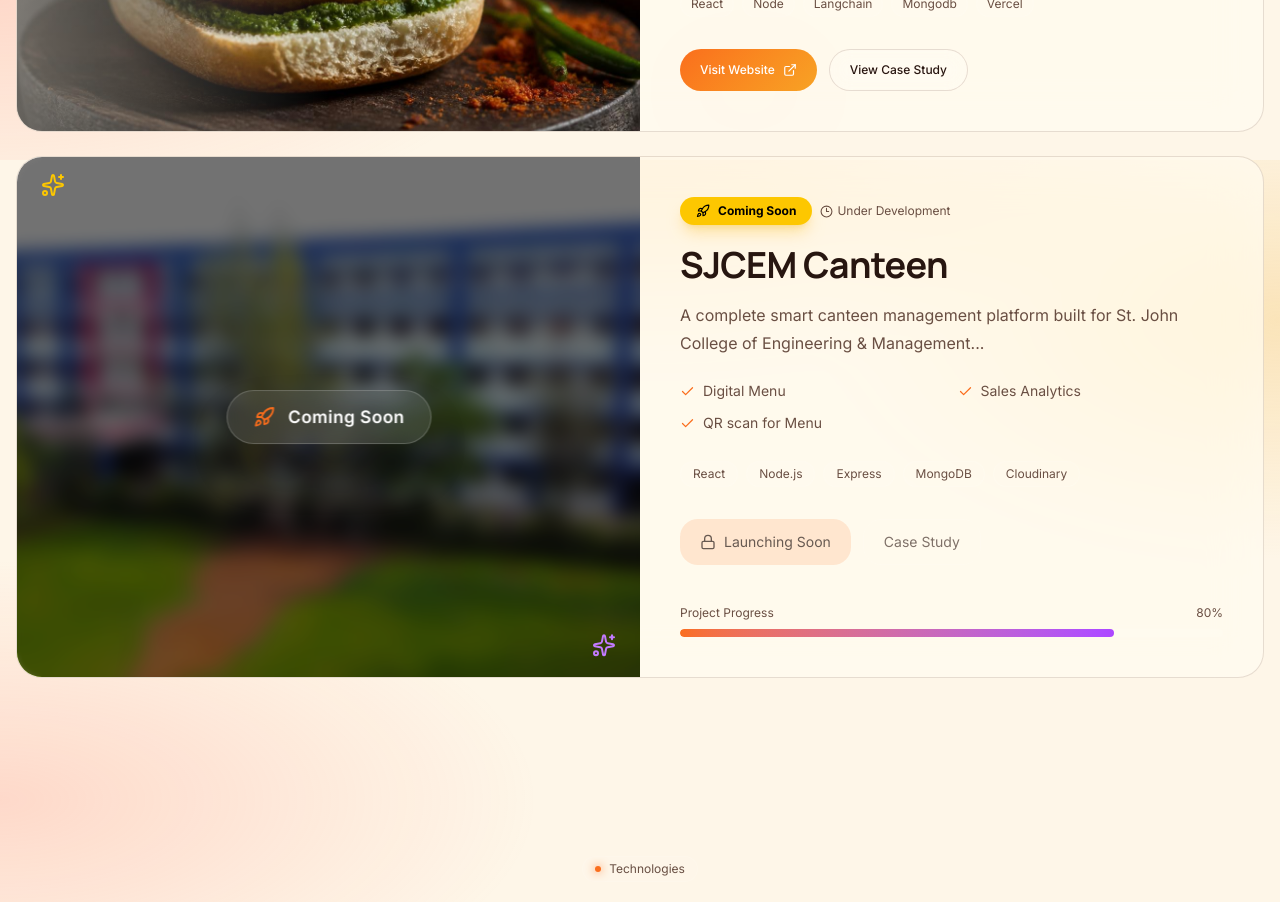
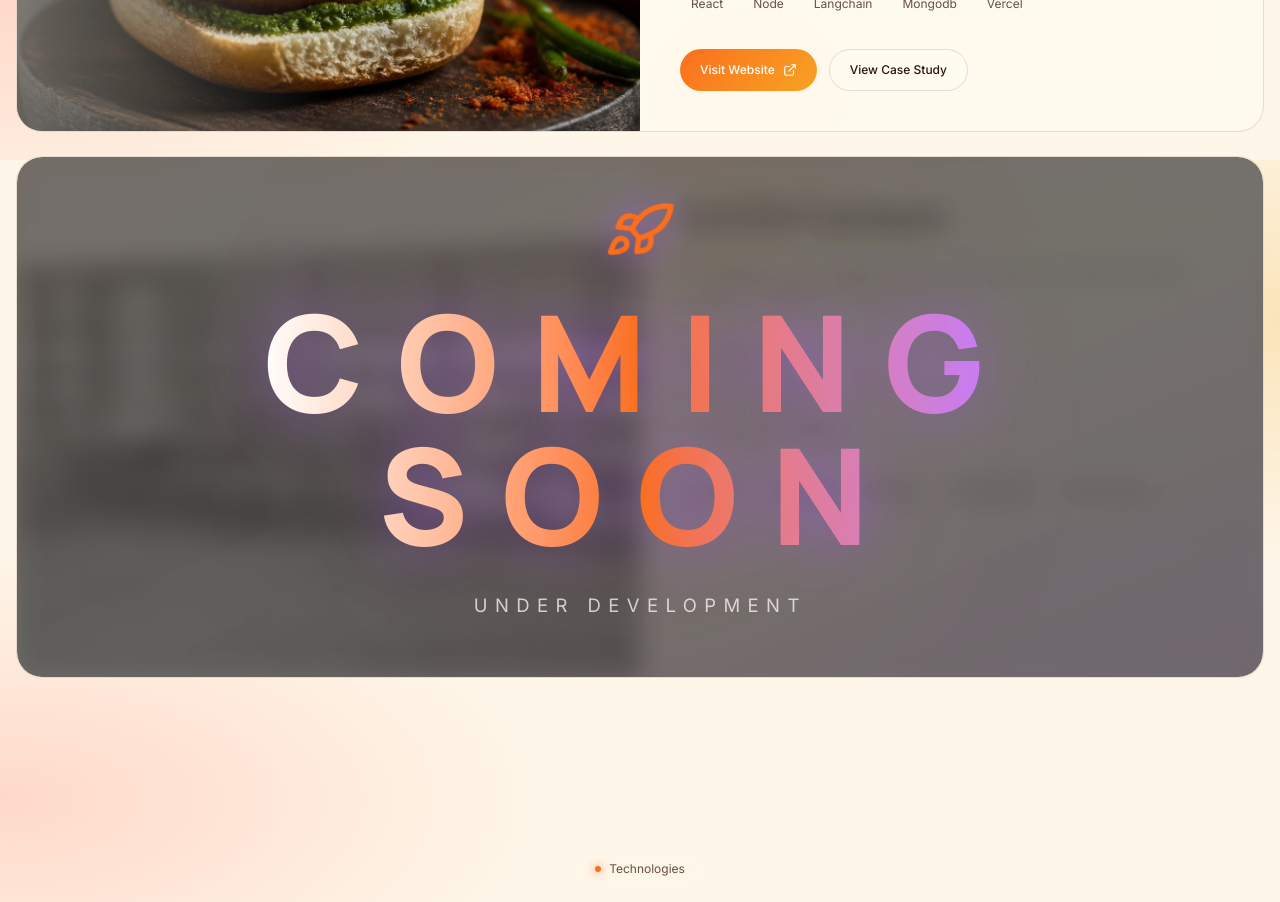
Before and after one commit to GenAuk-Official/Protfolio, a React (Vite) app: page / in a window 1280 px wide. Shown: the part 3040-3942 px from the top of the page. Built offline with nearby package versions, Linux system fonts and the light colour scheme.

Commit message:
updated coming soon

```diff
--- a/src/components/site/ProjectComingSoon.tsx
+++ b/src/components/site/ProjectComingSoon.tsx
@@ -20,211 +20,146 @@
     <motion.article
       initial={{ opacity: 0, y: 40 }}
       whileInView={{ opacity: 1, y: 0 }}
+      whileHover={{ scale: 1.01 }}
       viewport={{ once: true }}
-      whileHover={{ y: -10 }}
       className="group relative overflow-hidden rounded-3xl glass-strong lg:col-span-2"
     >
-      {/* Animated Background */}
-      <div className="absolute inset-0 bg-gradient-to-br from-primary/10 via-transparent to-purple-500/10 opacity-0 group-hover:opacity-100 transition duration-700" />
+      {/* Background */}
+      <div className="absolute inset-0 bg-gradient-to-br from-primary/10 via-transparent to-purple-500/10" />
 
-      <div className="grid md:grid-cols-2 ">
-        {/* Image */}
-        <div className="relative h-full min-h-[520px] overflow-hidden">
-          <img
-            src={image}
-            alt={title}
-            className="
-              absolute
-              inset-0
-              h-full
-              w-full
-              object-cover
-              blur-sm
-              scale-110
-              brightness-75
-              transition-all
-              duration-700
-              group-hover:scale-115
-              group-hover:blur-md
-            "
-          />
+      {/* EVERYTHING BLURRED */}
+      <div className="pointer-events-none select-none blur-md opacity-40 grayscale">
+        <div className="grid md:grid-cols-2">
+          {/* Image */}
+          <div className="relative min-h-[520px] overflow-hidden">
+            <img src={image} alt={title} className="absolute inset-0 h-full w-full object-cover" />
+          </div>
 
-          <div className="absolute inset-0 bg-black/40 backdrop-blur-[2px]" />
+          {/* Content */}
+          <div className="p-10">
+            <h2 className="text-4xl font-bold">{title}</h2>
 
-          {/* Coming Soon Badge */}
+            <p className="mt-5 text-muted-foreground leading-7">{description}</p>
 
+            <ul className="mt-8 space-y-3">
+              {features.map((feature) => (
+                <li key={feature} className="flex items-center gap-2">
+                  <Check size={16} />
+                  {feature}
+                </li>
+              ))}
+            </ul>
+
+            <div className="mt-8 flex flex-wrap gap-2">
+              {tech.map((item) => (
+                <span key={item} className="rounded-full border border-white/10 px-3 py-1">
+                  {item}
+                </span>
+              ))}
+            </div>
+          </div>
+        </div>
+      </div>
+
+      {/* DARK GLASS OVERLAY */}
+      <div className="absolute inset-0 bg-black/55 backdrop-blur-[6px]" />
+
+      {/* CENTER CONTENT */}
+      <div className="absolute inset-0 flex items-center justify-center">
+        <motion.div
+          animate={{
+            y: [0, -12, 0],
+            scale: [1, 1.04, 1],
+          }}
+          transition={{
+            repeat: Infinity,
+            duration: 3,
+            ease: "easeInOut",
+          }}
+          className="text-center"
+        >
+          {/* Rocket */}
           <motion.div
-            animate={{
-              scale: [1, 1.08, 1],
-            }}
+            animate={{ rotate: [-8, 8, -8] }}
             transition={{
               repeat: Infinity,
               duration: 2,
             }}
-            className="
-            absolute
-            left-1/2
-            top-1/2
-            -translate-x-1/2
-            -translate-y-1/2
-            rounded-full
-            bg-white/10
-            backdrop-blur-xl
-            border
-            border-white/20
-            px-6
-            py-3
-            flex
-            items-center
-            gap-3
-            shadow-2xl
-          "
+            className="mb-8 flex justify-center"
           >
-            <Rocket className="text-primary w-5 h-5" />
-
-            <span className="font-semibold text-white tracking-wide">Coming Soon</span>
+            <Rocket className="h-16 w-16 text-primary drop-shadow-[0_0_20px_rgba(168,85,247,0.8)]" />
           </motion.div>
 
-          {/* Floating Sparkles */}
+          {/* Huge Text */}
+          <motion.h1
+            animate={{
+    scale:[1,1.03,1],
+}}
+transition={{
+    duration:4,
+    repeat:Infinity,
+    ease:"easeInOut"
+}}
+            className="
+          text-6xl
+          md:text-8xl
+          lg:text-9xl
+          font-black
+          uppercase
+          tracking-[0.25em]
+          bg-gradient-to-r
+          from-white
+          via-primary
+          to-purple-400
+          bg-clip-text
+          text-transparent
+          drop-shadow-[0_0_30px_rgba(168,85,247,0.6)]
+        "
+          >
+            COMING
+            <br />
+            SOON
+          </motion.h1>
 
-          <motion.div
+          {/* Subtitle */}
+          <motion.p
             animate={{
-              y: [0, -10, 0],
+              opacity: [0.6, 1, 0.6],
             }}
             transition={{
               repeat: Infinity,
               duration: 3,
             }}
-            className="absolute top-6 left-6"
+            className="mt-8 text-lg tracking-[0.4em] uppercase text-white/80"
           >
-            <Sparkles className="text-yellow-400" />
-          </motion.div>
+            UNDER DEVELOPMENT
+          </motion.p>
+        </motion.div>
+      </div>
 
-          <motion.div
-            animate={{
-              y: [0, 12, 0],
-            }}
-            transition={{
-              repeat: Infinity,
-              duration: 4,
-            }}
-            className="absolute bottom-6 right-6"
-          >
-            <Sparkles className="text-purple-400" />
-          </motion.div>
-        </div>
-
-        {/* Content */}
-
-        <div className="relative p-8 sm:p-10 flex flex-col">
-          <div className="flex items-center gap-2 text-xs">
-            <span className="inline-flex items-center gap-2 rounded-full bg-yellow-400 px-4 py-1.5 text-xs font-bold text-black shadow-lg shadow-yellow-500/30">
-              <Rocket className="h-3.5 w-3.5" />
-              Coming Soon
-            </span>
-
-            <span className="text-muted-foreground flex items-center gap-1">
-              <Clock3 size={13} />
-              Under Development
-            </span>
-          </div>
-
-          <h2 className="mt-5 text-4xl font-bold">{title}</h2>
-
-          <p className="mt-4 text-muted-foreground leading-7">{description}</p>
-
-          {/* Features */}
-
-          <ul className="mt-6 grid grid-cols-2 gap-3">
-            {features.map((feature) => (
-              <li key={feature} className="flex items-center gap-2 text-sm text-muted-foreground">
-                <Check className="text-primary" size={15} />
-
-                {feature}
-              </li>
-            ))}
-          </ul>
-
-          {/* Tech */}
-
-          <div className="mt-7 flex flex-wrap gap-2">
-            {tech.map((item) => (
-              <span
-                key={item}
-                className="
-                rounded-full
-                border
-                border-white/10
-                bg-white/5
-                px-3
-                py-1
-                text-xs
-                text-muted-foreground
-              "
-              >
-                {item}
-              </span>
-            ))}
-          </div>
-
-          {/* Buttons */}
-
-          <div className="mt-8 flex gap-3">
-            <button
-              disabled
-              className="
-                flex
-                items-center
-                gap-2
-                rounded-xl
-                bg-primary/20
-                px-5
-                py-3
-                text-sm
-                cursor-not-allowed
-                opacity-70
-              "
-            >
-              <Lock size={16} />
-              Launching Soon
-            </button>
-
-            <button
-              disabled
-              className="
-                rounded-xl
-                border
-                border-white/10
-                px-5
-                py-3
-                text-sm
-                cursor-not-allowed
-                opacity-60
-              "
-            >
-              Case Study
-            </button>
-          </div>
-
-          {/* Progress */}
-
-          <div className="mt-10">
-            <div className="flex justify-between text-xs mb-2 text-muted-foreground">
-              <span>Project Progress</span>
-              <span>80%</span>
-            </div>
-
-            <div className="h-2 rounded-full bg-white/10 overflow-hidden">
-              <motion.div
-                initial={{ width: 0 }}
-                whileInView={{ width: "80%" }}
-                transition={{ duration: 1.5 }}
-                className="h-full rounded-full bg-gradient-to-r from-primary to-purple-500"
-              />
-            </div>
-          </div>
-        </div>
-      </div>
+      {/* Animated Glow */}
+      <motion.div
+        animate={{
+          opacity: [0.2, 0.5, 0.2],
+          scale: [1, 1.2, 1],
+        }}
+        transition={{
+          repeat: Infinity,
+          duration: 4,
+        }}
+        className="
+      absolute
+      left-1/2
+      top-1/2
+      h-[420px]
+      w-[420px]
+      -translate-x-1/2
+      -translate-y-1/2
+      rounded-full
+      bg-primary/20
+      blur-[140px]
+    "
+      />
     </motion.article>
   );
 }
```
